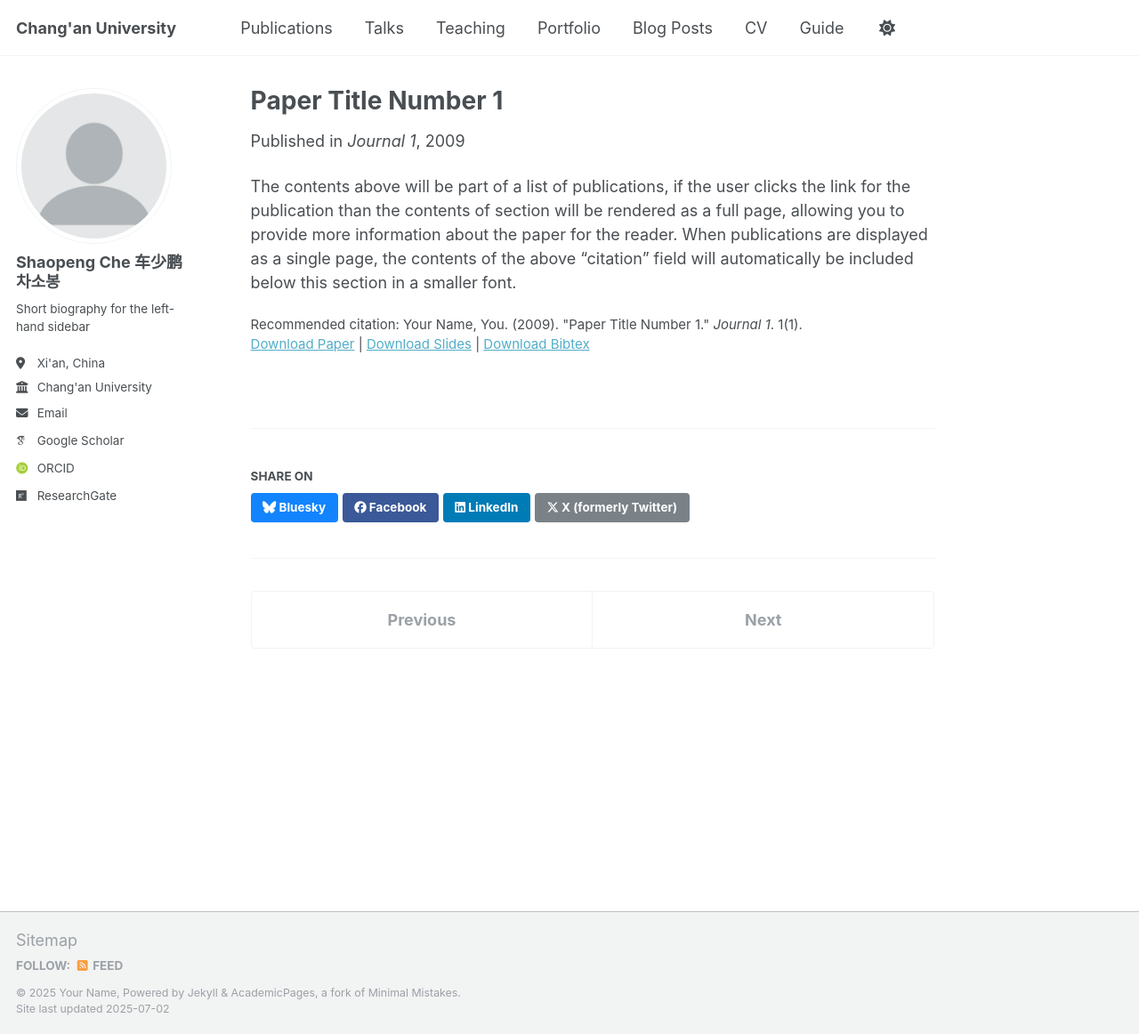
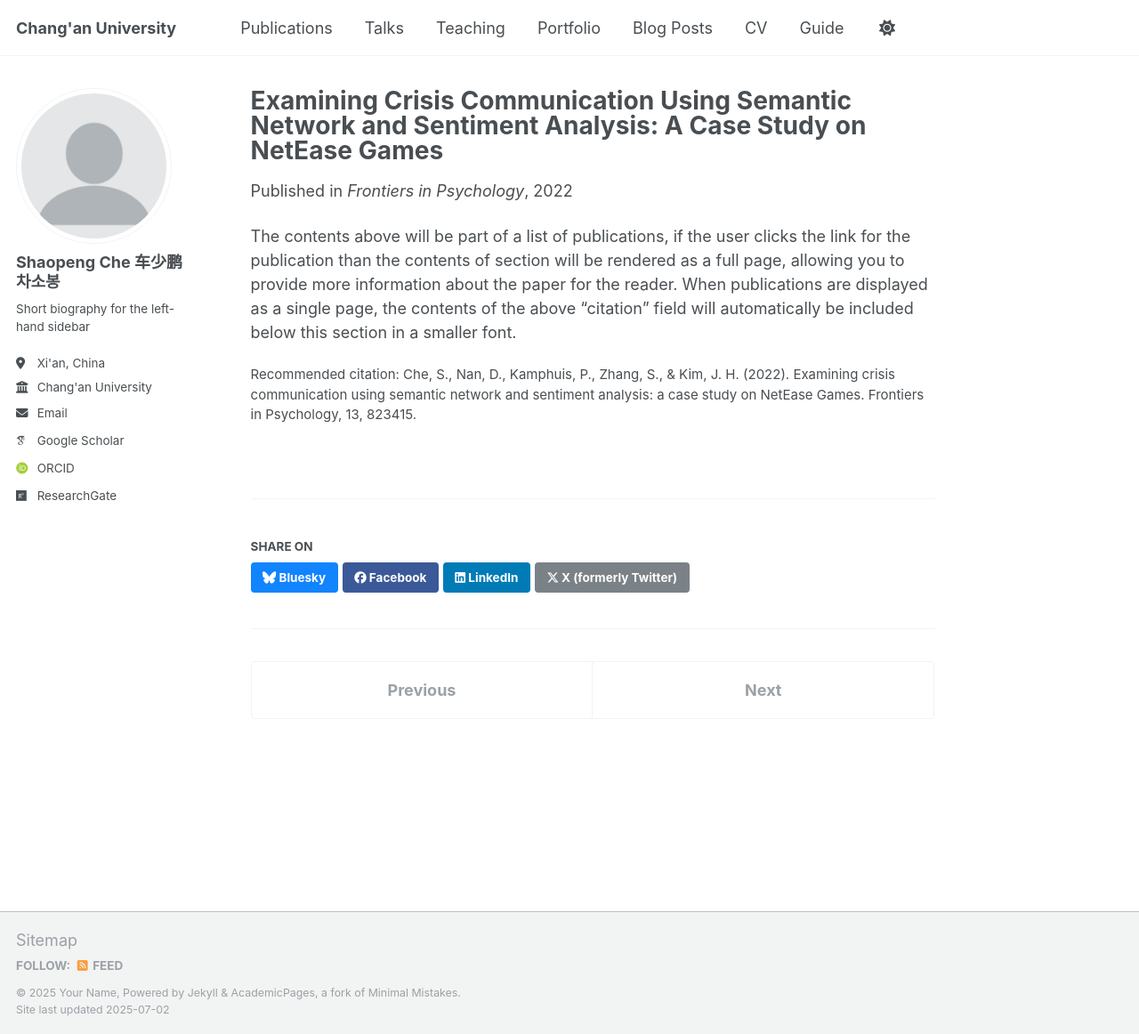
Before and after one commit to cheshaopeng/academicpages, a Jekyll site: the page built from _publications/2009-10-01-paper-title-number-1.md, in a window 1280 px wide and 1162 px high. Shown: the whole window at 89% size. Built offline with Jekyll 4.4.1, drawn with Linux system fonts in a browser that asks for light colours; some web fonts are replaced; a script that is not in the unit is left out.

Commit message:
2009-10-01-paper-title-number-1.md

```diff
--- a/_publications/2009-10-01-paper-title-number-1.md
+++ b/_publications/2009-10-01-paper-title-number-1.md
@@ -1,14 +1,10 @@
 ---
-title: "Paper Title Number 1"
+title: "Examining Crisis Communication Using Semantic Network and Sentiment Analysis: A Case Study on NetEase Games"
 collection: publications
 category: manuscripts
-permalink: /publication/2009-10-01-paper-title-number-1
-excerpt: 'This paper is about the number 1. The number 2 is left for future work.'
-date: 2009-10-01
-venue: 'Journal 1'
-slidesurl: 'http://academicpages.github.io/files/slides1.pdf'
-paperurl: 'http://academicpages.github.io/files/paper1.pdf'
-bibtexurl: 'http://academicpages.github.io/files/bibtex1.bib'
-citation: 'Your Name, You. (2009). &quot;Paper Title Number 1.&quot; <i>Journal 1</i>. 1(1).'
+permalink: 'https://www.frontiersin.org/journals/psychology/articles/10.3389/fpsyg.2022.823415/full'
+date: 2022-02-04
+venue: 'Frontiers in Psychology'
+citation: 'Che, S., Nan, D., Kamphuis, P., Zhang, S., & Kim, J. H. (2022). Examining crisis communication using semantic network and sentiment analysis: a case study on NetEase Games. Frontiers in Psychology, 13, 823415.'
 ---
 The contents above will be part of a list of publications, if the user clicks the link for the publication than the contents of section will be rendered as a full page, allowing you to provide more information about the paper for the reader. When publications are displayed as a single page, the contents of the above "citation" field will automatically be included below this section in a smaller font.
```
